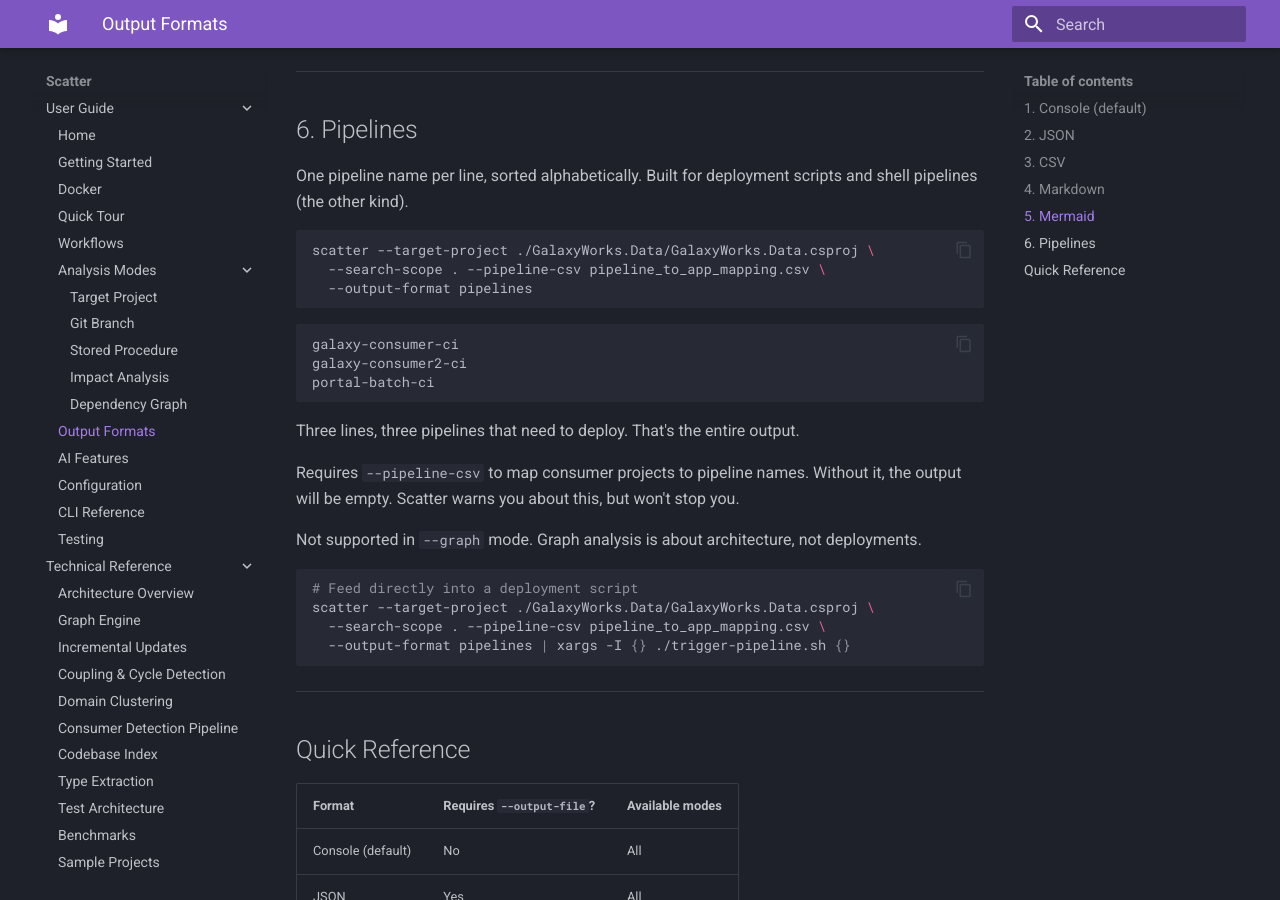
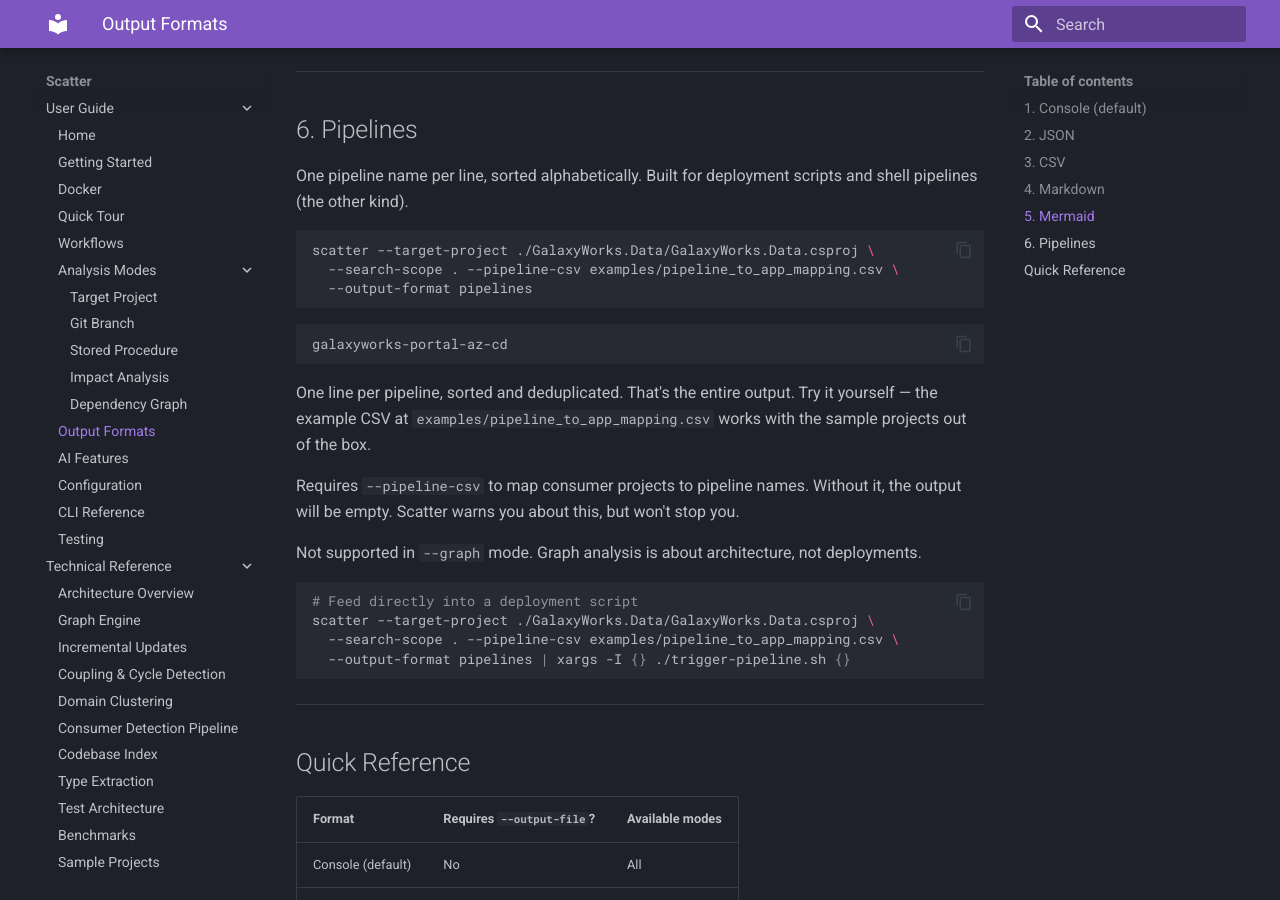
Before and after one commit to mat-mathews/wex_scatter, an MkDocs documentation site: the page built from documentation/docs/output-formats.md, in a window 1280 px wide and 900 px high, scrolled down 4562 px. Built offline with MkDocs 1.6.1 and Material for MkDocs 9.7.7, drawn with Linux system fonts in a browser that asks for light colours; some of the changed text lies outside the part shown.

Commit message:
Fix docs: use examples/pipeline_to_app_mapping.csv in all examples
- Update pipeline CSV paths to use the included example file
- Fix pipelines output to match actual sample project output
- Clarify solution stem lookup in configuration docs
- Add pipeline mapping example to CLAUDE.md

````diff
--- a/documentation/docs/output-formats.md
+++ b/documentation/docs/output-formats.md
@@ -10,7 +10,7 @@
 
 ```bash
 scatter --target-project ./GalaxyWorks.Data/GalaxyWorks.Data.csproj \
-  --search-scope . --pipeline-csv pipeline_to_app_mapping.csv
+  --search-scope . --pipeline-csv examples/pipeline_to_app_mapping.csv
 ```
 
 ```
@@ -214,17 +214,15 @@
 
 ```bash
 scatter --target-project ./GalaxyWorks.Data/GalaxyWorks.Data.csproj \
-  --search-scope . --pipeline-csv pipeline_to_app_mapping.csv \
+  --search-scope . --pipeline-csv examples/pipeline_to_app_mapping.csv \
   --output-format pipelines
 ```
 
 ```
-galaxy-consumer-ci
-galaxy-consumer2-ci
-portal-batch-ci
+galaxyworks-portal-az-cd
 ```
 
-Three lines, three pipelines that need to deploy. That's the entire output.
+One line per pipeline, sorted and deduplicated. That's the entire output. Try it yourself — the example CSV at `examples/pipeline_to_app_mapping.csv` works with the sample projects out of the box.
 
 Requires `--pipeline-csv` to map consumer projects to pipeline names. Without it, the output will be empty. Scatter warns you about this, but won't stop you.
 
@@ -233,7 +231,7 @@
 ```bash
 # Feed directly into a deployment script
 scatter --target-project ./GalaxyWorks.Data/GalaxyWorks.Data.csproj \
-  --search-scope . --pipeline-csv pipeline_to_app_mapping.csv \
+  --search-scope . --pipeline-csv examples/pipeline_to_app_mapping.csv \
   --output-format pipelines | xargs -I {} ./trigger-pipeline.sh {}
 ```
 
````
Also changed, not shown: CLAUDE.md (+3 -0 lines), documentation/docs/configuration.md (+6 -3 lines), documentation/docs/usage/stored-procedure.md (+3 -2 lines), documentation/site/configuration.html, documentation/site/output-formats.html, documentation/site/usage/stored-procedure.html.
